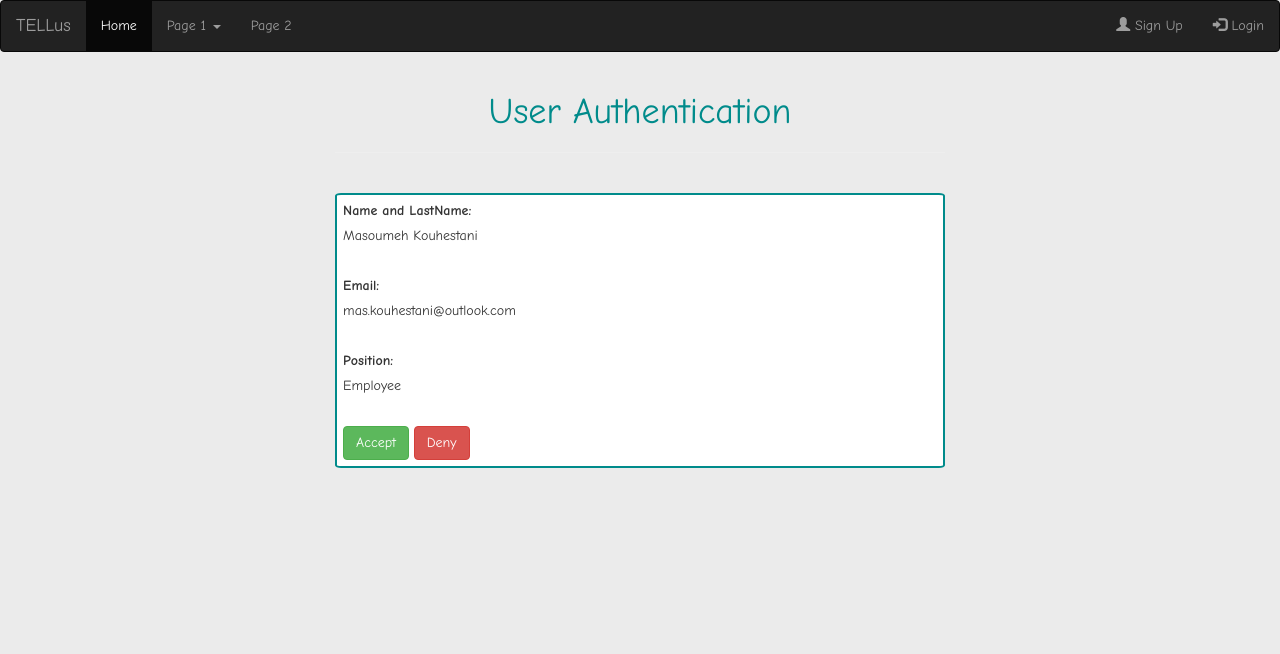
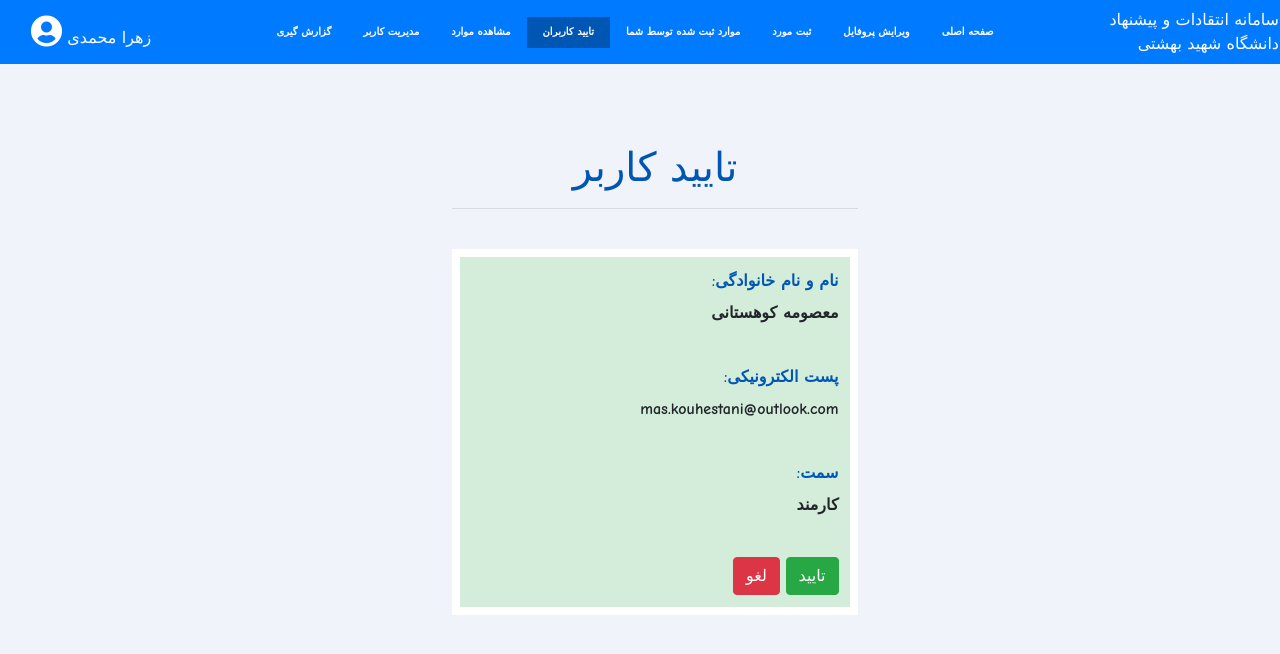
Before and after one commit to MasoumehKouhestani/IEProject, a website: page src/userAuthentication.html in a window 1280 px wide. Drawn offline with nearby package versions, Linux system fonts and the light colour scheme.

Commit message:
edited 4 pages for being persian

```diff
--- a/src/css/login.css
+++ b/src/css/login.css
@@ -1,6 +1,6 @@
 /*--Body--*/
 body {
-  background-color: #ebebeb;
+  background-color: #f1f3fa;
 }
 
 /*--Font--*/
@@ -8,39 +8,43 @@ body {
   font-family: "Comic Sans MS", serif;
 }
 
-/*--Login Button Div--*/
-#login_btn_div {
+/*--Row--*/
+.row {
+  background-color: white;
+  margin-top:5%;
 }
 
 /*--Login Button Input--*/
 #login_btn {
   width: 100%;
   color: white;
-  background-color: #28a745;
   font-size: 100%;
 }
 
 /*--Login Header--*/
 h1 {
-  color: #28a745;
+  color: #007bff;
+}
+
+/*--Login Label--*/
+label {
+  text-align: right;
+  width: 100%;
 }
 
 /*--Warning--*/
 .warning {
+  display: inline-block;
+}
+
+.warning p {
+  float: right;
+  text-align: right;
+  width: 50%;
+  color: red;
 
 }
 
-.warning p {
-  float: left;
-  color: red;
-  width: 96%;
-}
-
 .warning img {
-  float: left;
   width: 4%;
 }
-
-/*--Email Warning P--*/
-
-/*--Password Warning P--*/
--- a/src/css/profileSetting.css
+++ b/src/css/profileSetting.css
@@ -1,6 +1,6 @@
 /*--Body--*/
 body {
-  background-color: #ebebeb;
+  background-color: #f1f3fa;
 }
 
 /*--Font--*/
@@ -8,21 +8,28 @@ body {
   font-family: "Comic Sans MS", serif;
 }
 
-/*--Edit Profile Button Div--*/
-#edit_profile_btn_div {
+/*--Row--*/
+.row {
+  background-color: white;
 }
 
 /*--Edit Profile Button Input--*/
 #edit_profile_btn {
   width: 100%;
   color: white;
-  background-color: darkgoldenrod;
+  background-color: #007bff;
   font-size: 100%;
 }
 
 /*--Edit Profile Header--*/
 h1 {
-  color: darkgoldenrod;
+  color: #007bff;
+}
+
+/*--Profile Setting Label--*/
+label {
+  text-align: right;
+  width: 100%;
 }
 
 /*--Warning--*/
@@ -31,16 +38,35 @@ h1 {
 }
 
 .warning p {
-  float: left;
+  float: right;
+  text-align: right;
+  width: 55%;
   color: red;
-  width: 96%;
 }
 
 .warning img {
-  float: left;
   width: 4%;
 }
 
-/*--Email Warning P--*/
 
-/*--Password Warning P--*/
+#modir-top-nav{
+  display: none;
+  font-size:x-small !important;
+}
+#carmand-top-nav{
+  display: none;
+
+}
+#student-top-nav{
+
+}
+.activenavitem{
+  background-color: #0056b3;
+}
+
+.headofinput{
+  font-size:large;
+}
+a{
+  cursor: pointer;
+}
--- a/src/css/signup.css
+++ b/src/css/signup.css
@@ -1,6 +1,6 @@
 /*--Body--*/
 body {
-  background-color: #ebebeb;
+  background-color: #f1f3fa;
 }
 
 /*--Font--*/
@@ -8,21 +8,29 @@ body {
   font-family: "Comic Sans MS", serif;
 }
 
-/*--Sign Up Button Div--*/
-#signup_btn_div {
+/*--Row--*/
+.row {
+  background-color: white;
+  margin-top:5%;
 }
 
 /*--Sign Up Button Input--*/
 #signup_btn {
   width: 100%;
   color: white;
-  background-color: #17a2b8;
+  background-color: #007bff;
   font-size: 100%;
 }
 
 /*--Sign Up Header--*/
 h1 {
-  color: #17a2b8;
+  color: #007bff;
+}
+
+/*--Sign Up Label--*/
+label {
+  text-align: right;
+  width: 100%;
 }
 
 /*--Warning--*/
@@ -31,17 +39,16 @@ h1 {
 }
 
 .warning p {
-  float: left;
+  float: right;
+  text-align: right;
+  width: 55%;
   color: red;
-  width: 96%;
 }
 
 .warning img {
-  float: left;
   width: 4%;
 }
 
 /*--Type Radio Button--*/
 input[name=type_signup] {
-  width: 10%;
 }
--- a/src/css/userAuthentication.css
+++ b/src/css/userAuthentication.css
@@ -1,6 +1,6 @@
 /*--Body--*/
 body {
-  background-color: #ebebeb;
+  background-color: #f1f3fa;
 }
 
 /*--Font--*/
@@ -10,13 +10,40 @@ body {
 
 /*--User Authentication Header--*/
 h1 {
-  color: darkcyan;
+  color: #0056b3;
+}
+
+/*--Label--*/
+label {
+  color: #0056b3;
+  font-weight: bold;
 }
 
 /*--Information Box--*/
+.person_info_container {
+  background-color: white;
+  padding: 2%;
+}
+
 .person_info {
-  padding: 1%;
-  border: 2px solid darkcyan;
-  border-radius: 1%;
-  background-color: white;
+  padding: 3%;
+  background-color: #d4edda;
+  text-align: right;
+  font-weight: bold;
 }
+
+#modir-top-nav {
+  font-size: x-small !important;
+}
+
+.activenavitem {
+  background-color: #0056b3;
+}
+
+.headofinput {
+  font-size: large;
+}
+
+a {
+  cursor: pointer;
+}
--- a/src/userAuthentication.html
+++ b/src/userAuthentication.html
@@ -1,56 +1,87 @@
 <!DOCTYPE html>
-<html lang="en">
+<html lang="en fr" dir="rtl">
 <head>
   <meta charset="UTF-8">
-  <title>User Authentication</title>
-  <link rel="stylesheet" href="https://maxcdn.bootstrapcdn.com/bootstrap/3.4.0/css/bootstrap.min.css">
-  <script src="https://ajax.googleapis.com/ajax/libs/jquery/3.3.1/jquery.min.js"></script>
-  <script src="https://maxcdn.bootstrapcdn.com/bootstrap/3.4.0/js/bootstrap.min.js"></script>
+  <title>تایید کاربر</title>
+  <link rel="stylesheet" href="https://use.fontawesome.com/releases/v5.8.1/css/all.css"
+        integrity="sha384-50oBUHEmvpQ+1lW4y57PTFmhCaXp0ML5d60M1M7uH2+nqUivzIebhndOJK28anvf" crossorigin="anonymous">
+  <link href="css/bootstrap.min.css" rel="stylesheet">
   <link href="css/userAuthentication.css" rel="stylesheet">
+  <script src="js/popper.min.js"></script>
+  <script src="js/jquery.min.js"></script>
+  <script src="js/bootstrap.min.js"></script>
+  <script src="js/app.js"></script>
 </head>
 <body>
 
-<nav class="navbar navbar-inverse">
-  <div class="container-fluid">
-    <div class="navbar-header">
-      <a class="navbar-brand" href="#">TELLus</a>
+<div class="row bg-primary text-white navbar fixed-top">
+  <div class="col-sm-2 text-right">
+    <a>
+      سامانه انتقادات و پیشنهاد دانشگاه شهید بهشتی
+    </a>
   </div>
-    <ul class="nav navbar-nav">
-      <li class="active"><a href="#">Home</a></li>
-      <li class="dropdown"><a class="dropdown-toggle" data-toggle="dropdown" href="#">Page 1 <span class="caret"></span></a>
-        <ul class="dropdown-menu">
-          <li><a href="#">Page 1-1</a></li>
-          <li><a href="#">Page 1-2</a></li>
-          <li><a href="#">Page 1-3</a></li>
-        </ul>
-      </li>
-      <li><a href="#">Page 2</a></li>
-    </ul>
-    <ul class="nav navbar-nav navbar-right">
-      <li><a href="signup.html"><span class="glyphicon glyphicon-user"></span> Sign Up</a></li>
-      <li><a href="login.html"><span class="glyphicon glyphicon-log-in"></span> Login</a></li>
+
+
+  <div class="col-sm-8 d-flex justify-content-sm-center font-weight-bold ">
+    <ul class="nav " id="modir-top-nav">
+      <li class="nav-item"><a class="nav-link">
+        صفحه اصلی
+      </a></li>
+      <li class="nav-item"><a class="nav-link">
+        ویرایش پروفایل
+      </a></li>
+      <li class="nav-item"><a class="nav-link">
+        ثبت مورد
+      </a></li>
+      <li class="nav-item"><a class="nav-link">
+        موارد ثبت شده توسط شما
+      </a></li>
+      <li class="nav-item activenavitem"><a class="nav-link">
+        تایید کاربران
+      </a></li>
+      <li class="nav-item"><a class="nav-link">
+        مشاهده موارد
+      </a></li>
+      <li class="nav-item"><a class="nav-link">
+        مدیریت کاربر
+      </a></li>
+      <li class="nav-item"><a class="nav-link">
+        گزارش گیری
+      </a></li>
     </ul>
   </div>
-</nav>
+  <div class="col-sm-2">
 
+        <span>
+            زهرا محمدی
+        </span>
+    <i class="fas fa-user-circle fa-2x"></i>
+  </div>
 
-<div class="col-lg-3"></div>
-<div class="col-lg-6">
-  <h1 class="text-center">User Authentication</h1>
+</div>
+<br><br><br><br><br><br>
+
+<div class="row">
+  <div class="col-lg-4"></div>
+  <div class="col-lg-4">
+    <h1 class="text-center">تایید کاربر</h1>
     <hr>
     <br/>
 
+    <div class="person_info_container">
       <div class="person_info">
-    <label>Name and LastName:</label><br>
-    <p>Masoumeh Kouhestani</p><br>
-    <label>Email:</label><br>
+        <label>نام و نام خانوادگی:</label>
+        <p>معصومه کوهستانی</p><br>
+        <label>پست الکترونیکی:</label>
         <p>mas.kouhestani@outlook.com</p><br>
-    <label>Position:</label><br>
-    <p>Employee</p><br>
+        <label>سمت:</label>
+        <p>کارمند</p><br>
         <form method="post">
-      <button type="submit" class="btn btn-success">Accept</button>
-      <button type="submit" class="btn btn-danger">Deny</button>
+          <button type="submit" class="btn btn-success">تایید</button>
+          <button type="submit" class="btn btn-danger">لغو</button>
         </form>
+      </div>
+    </div>
   </div>
 </div>
 
```
Also changed, not shown: src/five.html (+13 -17 lines), src/login.html (+21 -39 lines), src/profileSetting.html (+100 -36 lines), src/signup.html (+29 -48 lines). Lines whose indentation alone changed are shown as unchanged.
